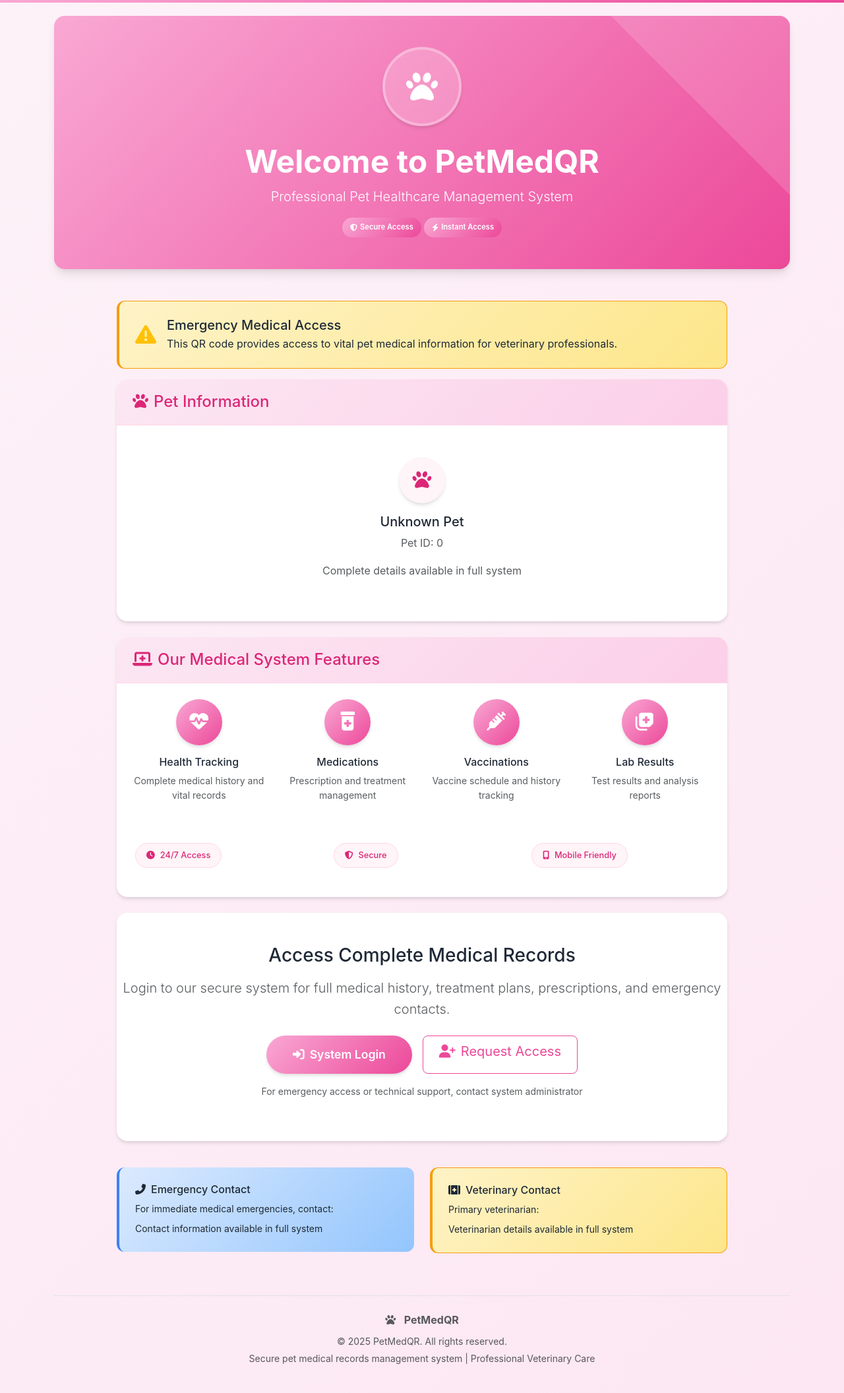
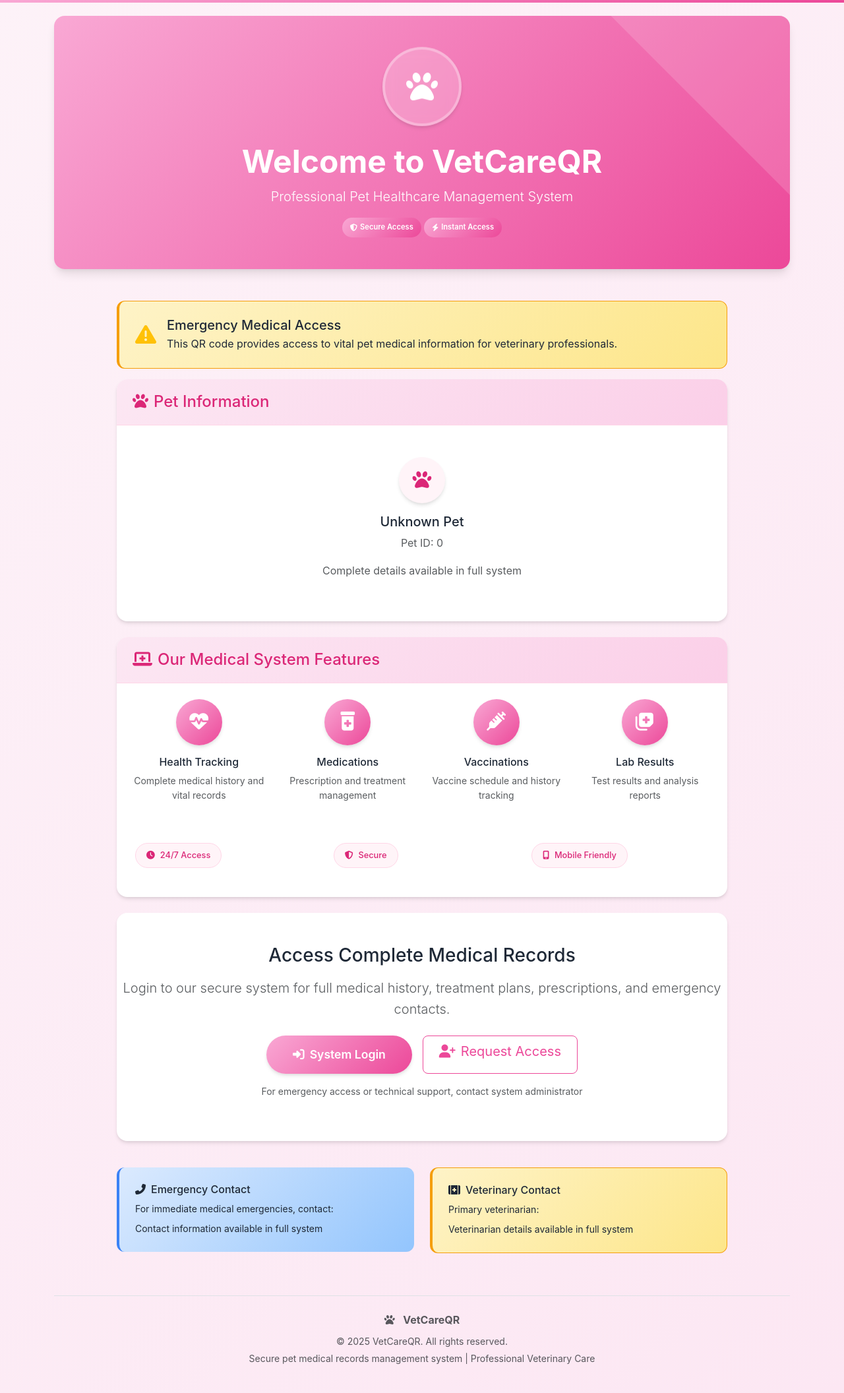
Before and after one commit to CEITE/group042025, a PHP site: page /Capstone_Project/pet-medical-access.php in a window 1280 px wide. Shown: the whole page at 66% size. Run offline with PHP 8.4, Linux system fonts and the light colour scheme.

Commit message:
Update pet-medical-access.php

```diff
--- a/pet-medical-access.php
+++ b/pet-medical-access.php
@@ -68,7 +68,7 @@ try {
 <head>
     <meta charset="UTF-8">
     <meta name="viewport" content="width=device-width, initial-scale=1.0">
-    <title>Pet Medical Records - PetMedQR</title>
+    <title>Pet Medical Records - VetCareQR</title>
     <link href="https://cdn.jsdelivr.net/npm/bootstrap@5.3.0/dist/css/bootstrap.min.css" rel="stylesheet">
     <link rel="stylesheet" href="https://cdnjs.cloudflare.com/ajax/libs/font-awesome/6.4.0/css/all.min.css">
     <style>
@@ -275,7 +275,7 @@ try {
             <div class="pet-avatar floating">
                 <i class="fas fa-paw"></i>
             </div>
-            <h1 class="display-5 fw-bold mb-2">Welcome to PetMedQR</h1>
+            <h1 class="display-5 fw-bold mb-2">Welcome to VetCareQR</h1>
             <p class="lead mb-0 opacity-90">Professional Pet Healthcare Management System</p>
             <div class="mt-3">
                 <span class="stats-badge">
@@ -522,9 +522,9 @@ try {
         <footer class="text-center text-muted mt-5 pt-4 border-top">
             <div class="mb-2">
                 <i class="fas fa-paw text-pink-dark me-2"></i>
-                <strong class="text-pink-darker">PetMedQR</strong>
+                <strong class="text-pink-darker">VetCareQR</strong>
             </div>
-            <p class="mb-1 small">&copy; <?php echo date('Y'); ?> PetMedQR. All rights reserved.</p>
+            <p class="mb-1 small">&copy; <?php echo date('Y'); ?> VetCareQR. All rights reserved.</p>
             <p class="small text-muted">Secure pet medical records management system | Professional Veterinary Care</p>
         </footer>
     </div>
```
